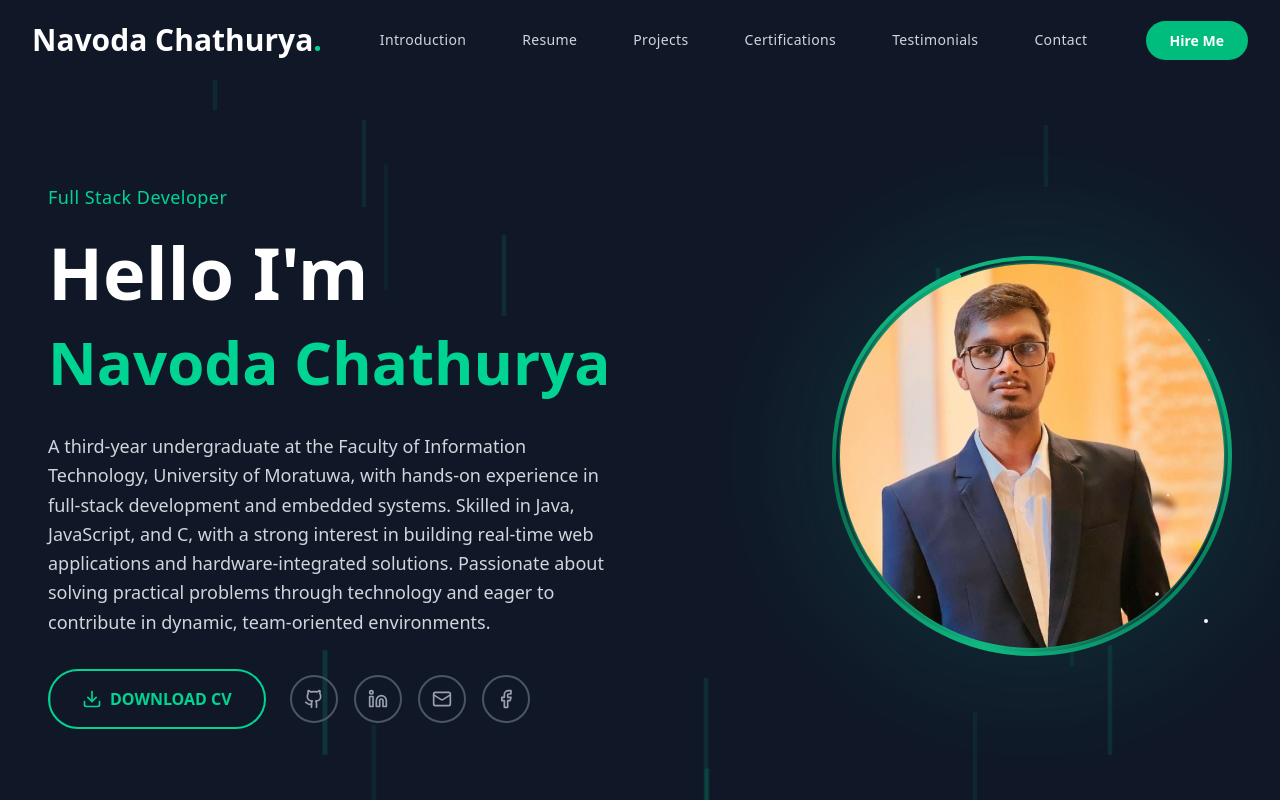
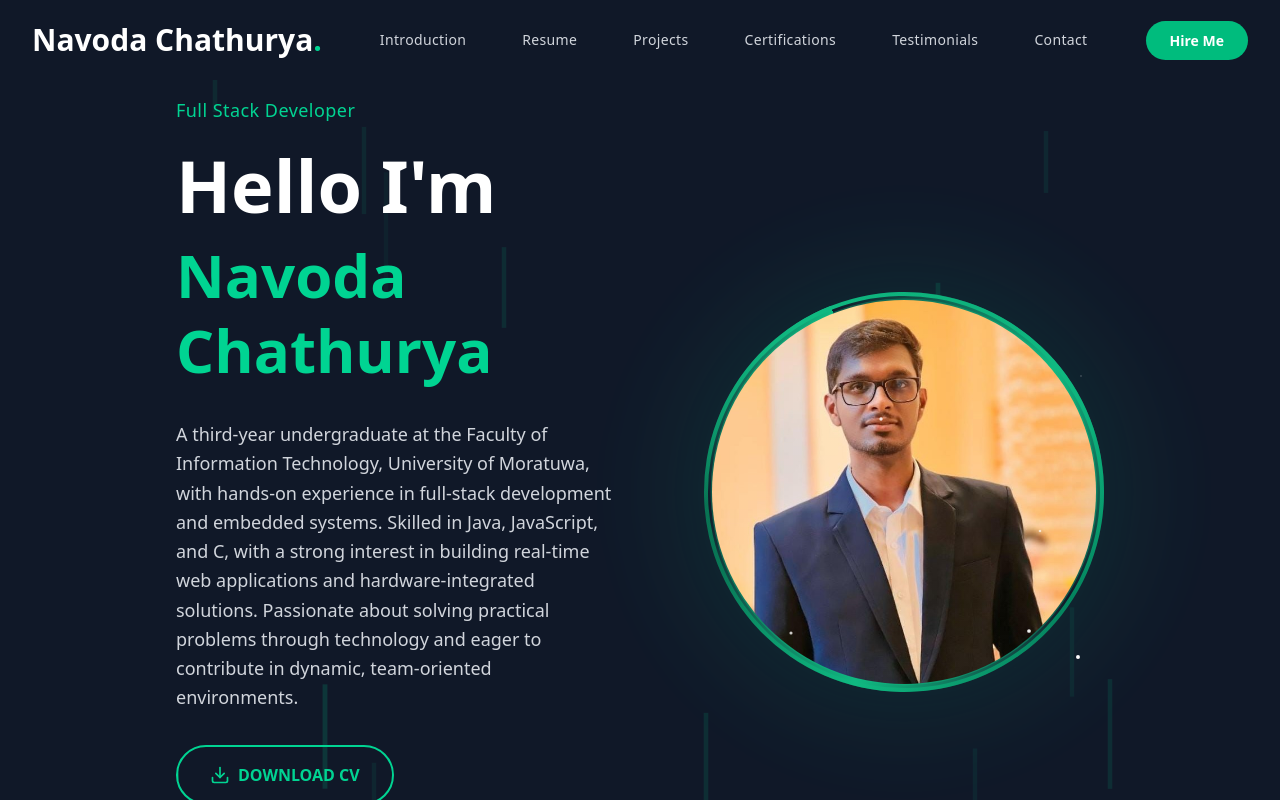
Before and after one commit to Navoda001/portfolio-frontend, a Next.js app: page /pages/introduction in a window 1280 px wide. Shown: the top 800 px of the page. Built offline with nearby package versions, Linux system fonts and the light colour scheme.

Commit message:
update ui

```diff
--- a/app/components/AboutMe.tsx
+++ b/app/components/AboutMe.tsx
@@ -12,8 +12,8 @@ const AboutMe = () => {
     };
 
     return (
-        <section className="max-w-6xl mx-auto py-32 px-6 bg-gray-800/10 rounded-lg text-white">
-            <div className=" px-4 sm:px-6 lg:px-8">
+        <section className="rounded-lg text-white bg-gray-900/10 relative">
+            <div className="max-w-6xl mx-auto px-6 sm:px-6 lg:px-8 py-32">
                 {/* Heading */}
                 <motion.div
                     initial={{ opacity: 0, y: 20 }}
@@ -75,9 +75,6 @@ const AboutMe = () => {
 
                 <div className="mt-10 h-1 w-24 bg-gradient-to-r from-emerald-400/50 to-transparent rounded-full mx-auto opacity-60" />
             </div>
-
-
-
         </section>
 
     );
--- a/app/components/NavBar.tsx
+++ b/app/components/NavBar.tsx
@@ -21,7 +21,7 @@ const Navbar = () => {
 
   const navItems = [
     { name: 'Introduction', href: '/' },
-    { name: 'Resume', href: '/resume' },
+    { name: 'Resume', href: '/pages/resume' },
     { name: 'Projects', href: '/projects' },
     { name: 'Certifications', href: '/certifications' },
     { name: 'Testimonials', href: '/services' },
--- a/app/page.tsx
+++ b/app/page.tsx
@@ -1,10 +1,10 @@
 import Image from "next/image";
 import Navbar from "./components/NavBar";
-import Introduction from "./components/Introduction";
+import Introduction from "./pages/introduction/page";
+import Resume from "./pages/resume/page";
 export default function Home() {
   return (
     <>
-    <Navbar/>
     <Introduction/>
     </>
   );
--- a/app/pages/introduction/page.tsx
+++ b/app/pages/introduction/page.tsx
@@ -104,7 +104,7 @@ const Introduction = () => {
                 ))}
             </div>
 
-            <div className="relative z-10 w-full px-4 sm:px-6 lg:px-12 pt-20 lg:pt-24">
+            <div className="relative z-10 w-full px-4 sm:px-6 lg:px-44 pt-20 lg:pt-24">
 
                 <motion.div
                     variants={containerVariants}
@@ -204,7 +204,7 @@ const Introduction = () => {
                     {/* Right Content - Profile Image */}
                     <motion.div
                         variants={itemVariants}
-                        className="relative flex justify-center lg:justify-end"
+                        className="relative flex justify-center lg:justify-end mt-3"
                     >
                         <div className="relative">
                             {/* Outer Glow Ring */}
--- a/app/pages/resume/page.tsx
+++ b/app/pages/resume/page.tsx
@@ -208,7 +208,7 @@ const WhyHireMeSection = () => {
                                 animate="visible"
                                 className="bg-gray-800/5 backdrop-blur-sm rounded-2xl border border-gray-700/50"
                             >
-                                <div className="space-y-1">
+                                <div className="space-y-1 ">
 
                                     {activeTab === 'Education' && <EducationSection />}
                                     {activeTab === 'Skills' && <TechStackSection />}
```
